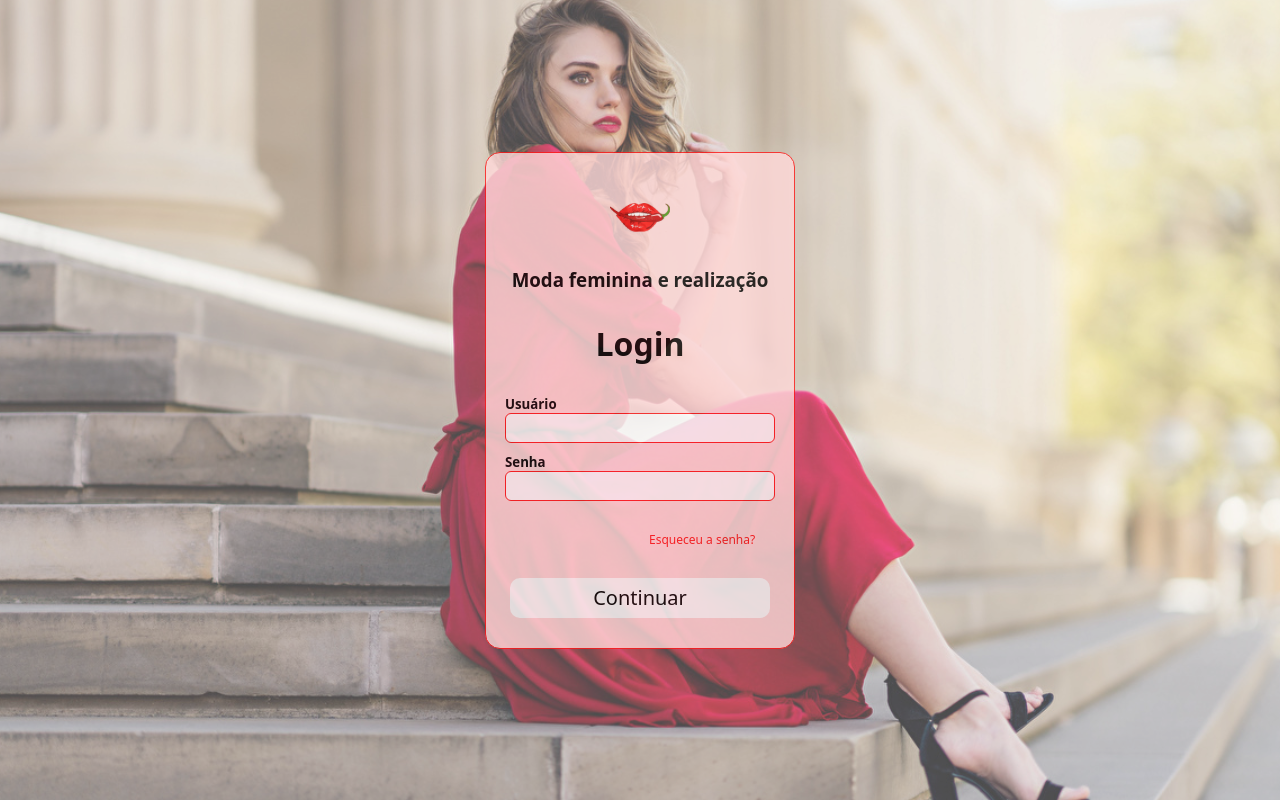
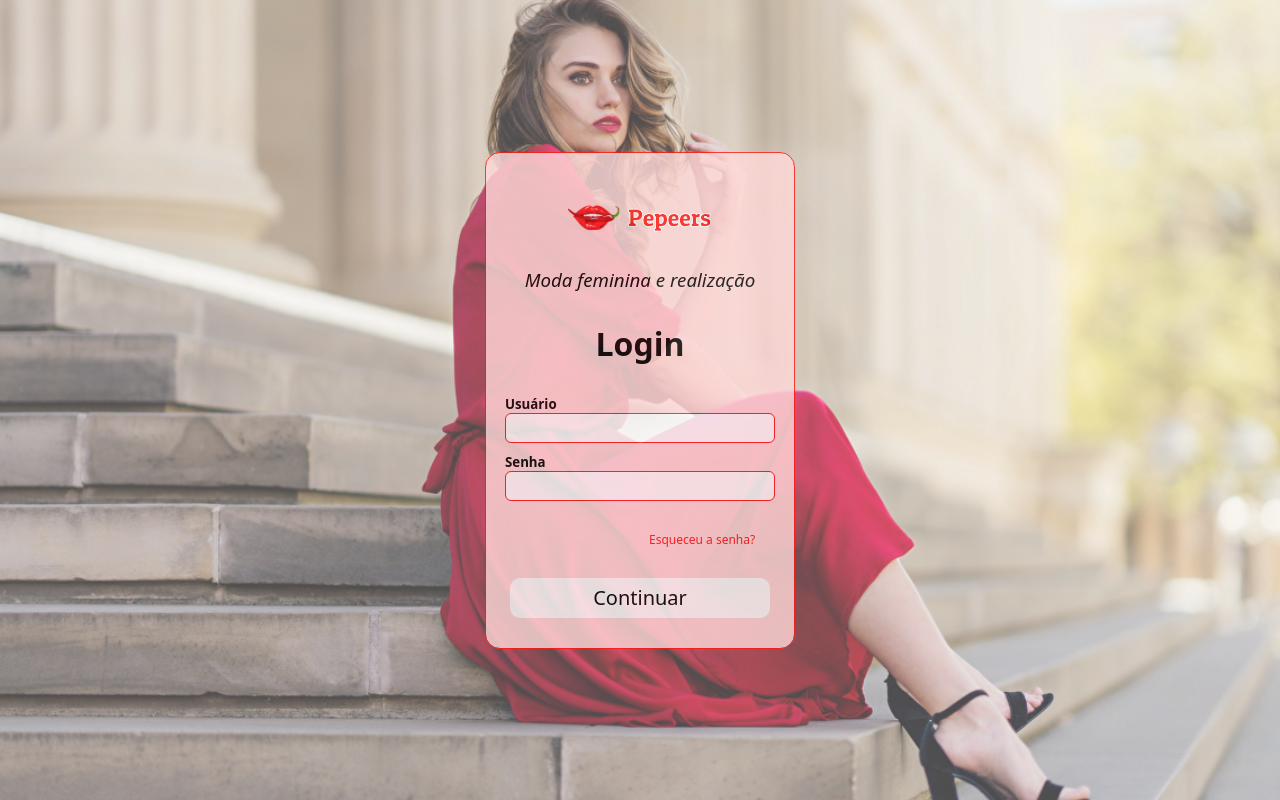
Before and after one commit to PauloBezz/Pepeers, a React (Vite) app: page /login in a window 1280 px wide. Built offline with nearby package versions, Linux system fonts and the light colour scheme; a web font is replaced by a local one.

Commit message:
refactor: Login component

```diff
--- a/src/pages/Login/index.jsx
+++ b/src/pages/Login/index.jsx
@@ -1,17 +1,14 @@
 import './styles.css'
 import logo from './assets/logo.svg'
-import backimage from './assets/woman.svg'
 
 export default function Login() {
     return (
         <main className='login-container'>
             <div className='login-content'>
                 <a href="/login">
-                    <img src={logo} alt="" className='login-logo' />
+                    <img src={logo} alt="Logo" title='Logo' className='login-logo' />
                 </a>
-
                 <h3>Moda feminina e realização</h3>
-
                 <h1>Login</h1>
 
                 <div className='inputs'>
--- a/src/pages/Login/styles.css
+++ b/src/pages/Login/styles.css
@@ -31,8 +31,13 @@
 
 }
 
+.login-content>h3{
+    font-style: italic;
+    font-weight: 200;
+}
+
 .login-logo {
-    width: 60px;
+    width: 100%;
     height: 29px;
     margin-top: 20px;
 }
@@ -45,7 +50,6 @@
 }
 
 .inputs{
-
     gap: 10px;
 }
 
```
Also changed, not shown: src/pages/Login/assets/logo.svg, src/pages/Login/assets/logoSmall.svg (added).
